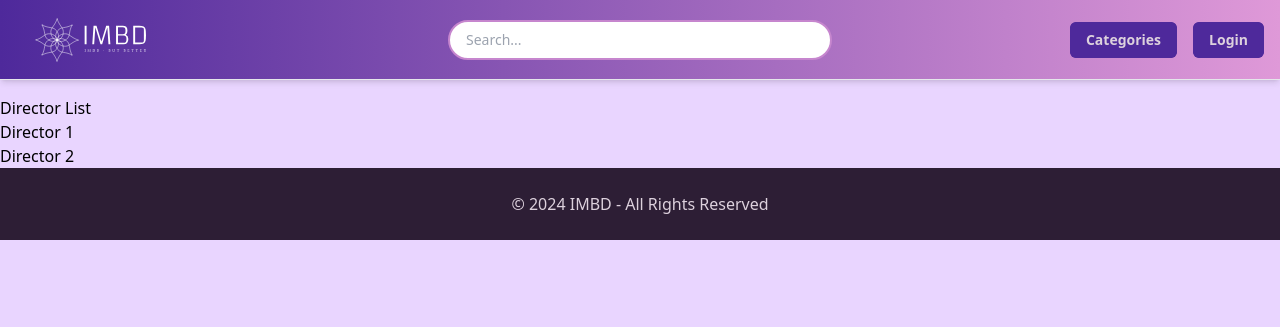
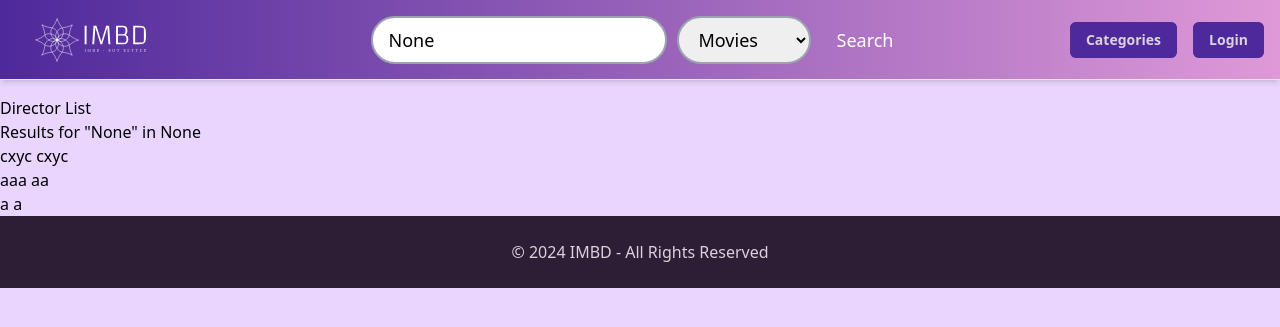
Before and after one commit to cyros1/StudiProjekt_IMDB_WebApp, a Django app: page /directors/ in a window 1280 px wide. Shown: the top 327 px of the page. Run offline with Django 5.2, Linux system fonts and the light colour scheme; data comes from the database, SQL or seed files in the repository; both versions use the stored data as it was after the commit; parts of the project's set-up code (start-up, migrations or seed data) failed here and were passed over.

Commit message:
Suchfunktion implementiert, Design kann noch geändert werden

```diff
--- a/IMBD_app/forms.py
+++ b/IMBD_app/forms.py
@@ -30,7 +30,7 @@ class ActorForm(forms.ModelForm):
             }),
         }
 
-form = ActorForm()
+#form = ActorForm()
 actor = Actor.objects.filter(pk=1).first()
 # versucht obj abzurufen mit pk 1, wenn nicht gefunden, gibt "none" zurück
 
@@ -60,7 +60,7 @@ class DirectorForm(forms.ModelForm):
             }),
         }
 
-form = DirectorForm()
+#form = DirectorForm()
 director = Director.objects.filter(pk=1).first()
 # versucht obj abzurufen mit pk 1, wenn nicht gefunden, gibt "none" zurück
 
@@ -99,5 +99,5 @@ class MovieForm(forms.ModelForm):
         }
 
 # Example usage of the form and movie instance
-form = MovieForm()
+#form = MovieForm()
 movie = Movie.objects.filter(pk=1).first()
--- a/IMBD_app/models.py
+++ b/IMBD_app/models.py
@@ -37,7 +37,7 @@ class Movie(models.Model):
     ]
 
     title = models.CharField(max_length=255)
-    date = models.DateField()
+    date = models.IntegerField()  # Nur Jahr
     genre = models.CharField(max_length=20, choices=GENRE_CHOICES)
     # genre = models.CharField(max_length=100)
     description = models.TextField()
@@ -52,7 +52,7 @@ class Movie(models.Model):
         return self.title
 
 # Rating maybe erst auf Filmseite anzeigen lassen, Kommentarspalte
-# Durchschnittsrating weiter oben anzeigen lassen
+# Durchschnittsrating weiter oben auf film_details anzeigen lassen
 class Rating(models.Model):
     movie = models.ForeignKey(Movie, on_delete=models.DO_NOTHING, default=1)
         # gehört zum jeweiligen Film dazu, wenn rating gelöscht wird, bleibt Movie am leben
--- a/IMBD_app/templates/base.html
+++ b/IMBD_app/templates/base.html
@@ -32,11 +32,47 @@
 
         <!-- Search Bar Section -->
         <div class="top-bar-search justify-self-center" id="top-bar-search">
+
+            {% comment %}
+            alte search bar
             <form method="get" action="{% url 'IMBD_app:movie_list' %}">
                 <input type="text" name='q'
                 placeholder="Search..."
                 class="px-4 py-2 text-sm rounded-full border-2 border-search-bar-pink focus:outline-none focus:border-search-bar-purple w-96 max-w-lg">
+            </form> {% endcomment %}
+
+            <form id="searchForm" method="get" action="{% url 'IMBD_app:movie_list' %}" style="display: flex; gap: 10px;">
+                <input type="text" name="q" placeholder="Search..." value="{{ query }}" class="px-4 py-2 text-lg rounded-full border-2 border-gray-400 focus:outline-none focus:ring-2 focus:ring-blue-500">
+
+                <select id="categorySelect" name="category" class="px-4 py-2 text-lg rounded-full border-2 border-gray-400 focus:outline-none focus:ring-2 focus:ring-blue-500">
+                    <option value="movie" {% if category == "movie" %}selected{% endif %}>Movies</option>
+                    <option value="actor" {% if category == "actor" %}selected{% endif %}>Actors</option>
+                    <option value="director" {% if category == "director" %}selected{% endif %}>Directors</option>
+                    <option value="genre" {% if category == "genre" %}selected{% endif %}>Genre</option>
+                </select>
+
+                <button type="submit" class="px-4 py-2 text-lg bg-blue-500 text-white rounded-full hover:bg-blue-600">Search</button>
             </form>
+
+            <script>
+                // URLs für die verschiedenen Kategorien definieren
+                const urls = {
+                    movie: "{% url 'IMBD_app:movie_list' %}",
+                    actor: "{% url 'IMBD_app:actor_list' %}",
+                    director: "{% url 'IMBD_app:director_list' %}"
+                };
+
+                // HTML-Elemente referenzieren
+                const form = document.getElementById('searchForm');
+                const categorySelect = document.getElementById('categorySelect');
+
+                // Ändere die action des Formulars, wenn die Kategorie gewechselt wird
+                categorySelect.addEventListener('change', (event) => {
+                    const selectedCategory = event.target.value;
+                    form.action = urls[selectedCategory] || urls['movie']; // Standard ist "movie_list"
+                });
+            </script>
+
         </div>
 
         <!-- Menu and Sign Up Buttons Section -->
--- a/IMBD_app/templates/create.html
+++ b/IMBD_app/templates/create.html
@@ -23,6 +23,7 @@
         <div id="actorForm" class="entityForm hidden">
             <form method="POST" enctype="multipart/form-data" class="space-y-4">
                 {% csrf_token %}
+                <input type="hidden" name="form_type" value="actor"> <!-- Verstecktes Feld -->
                 {% for field in actor_form %}
                     <div>
                         <label for="{{ field.id_for_label }}" class="block">{{ field.label }}:</label>
@@ -40,6 +41,7 @@
         <div id="directorForm" class="entityForm hidden">
             <form method="POST" enctype="multipart/form-data" class="space-y-4">
                 {% csrf_token %}
+                <input type="hidden" name="form_type" value="director"> <!-- Verstecktes Feld -->
                 {% for field in director_form %}
                     <div>
                         <label for="{{ field.id_for_label }}" class="block">{{ field.label }}:</label>
@@ -57,6 +59,7 @@
         <div id="movieForm" class="entityForm hidden">
             <form method="POST" enctype="multipart/form-data" class="space-y-4">
                 {% csrf_token %}
+                <input type="hidden" name="form_type" value="movie"> <!-- Verstecktes Feld -->
                 {% for field in movie_form %}
                     <div>
                         <label for="{{ field.id_for_label }}" class="block">{{ field.label }}:</label>
--- a/IMBD_app/templates/directors/director_list.html
+++ b/IMBD_app/templates/directors/director_list.html
@@ -1,7 +1,5 @@
 {% extends 'base.html' %}
-
-
-        {% load static %}
+{% load static %}
     {% block main %}
     <br>
     <br>
@@ -9,8 +7,9 @@
     <br>
 
         <h1>Director List</h1>
-        <ul>
-        {% for director in directors %}
+              {% comment %} alter code
+                <ul>
+                {% for director in directors %}
                 <li>
                 <a href="{% url 'IMBD_app:director_details' pk=director.id %}">{{ director.name }}</a>
                 </li>
@@ -18,5 +17,17 @@
         </ul>
         {% if not directors %}
         <p>No directors found.</p>
+        {% endif %} {% endcomment %}
+
+        {% if directors.exists %}
+            <h2>Results for "{{ query }}" in {{ category|title }}</h2>
+                {% for director in directors %}
+                    <div>
+                        <h3><a href="{% url 'IMBD_app:director_details' pk=director.id %}">{{ director }}</a></h3>
+                    </div>
+                {% endfor %}
+        {% else %}
+            <p>No results found.</p>
         {% endif %}
-    {% endblock main %}
+
+{% endblock main %}
--- a/IMBD_app/views.py
+++ b/IMBD_app/views.py
@@ -1,4 +1,5 @@
 from django.shortcuts import render
+from django.db.models import Q
 from .models import Movie, Actor, Director
 from .forms import ActorForm, DirectorForm, MovieForm
 
@@ -20,13 +21,37 @@ def get_movies():
 
 # List of all movies (using mock data)
 def movie_list(request):
-    movies = get_movies()
-    query = request.GET.get('q')
+    query = request.GET.get('q')  # Suchbegriff aus dem Query-String
+    category = request.GET.get('category')  # Kategorie aus dem Dropdown-Menü
+
+    movies = Movie.objects.none()  # Leere QuerySets, falls nichts ausgewählt
+    actors = Actor.objects.none()
+    directors = Director.objects.none()
 
     if query:
-        movies = [movie for movie in movies if query.lower() in movie['title'].lower()]
+        if category == "movie":
+            movies = Movie.objects.filter(
+                Q(title__icontains=query) | Q(genre__icontains=query)
+            )
+        elif category == "actor":
+            actors = Actor.objects.filter(
+                Q(name__icontains=query) | Q(surname__icontains=query)
+            )
+        elif category == "director":
+            directors = Director.objects.filter(
+                Q(name__icontains=query) | Q(surname__icontains=query)
+            )
+        elif category == "genre":
+            movies = Movie.objects.filter(genre__icontains=query)
 
-    return render(request, "movies/movie_list.html", {'movies': movies})
+    context = {
+        'movies': movies,
+        'actors': actors,
+        'directors': directors,
+        'query': query,
+        'category': category,
+    }
+    return render(request, 'movies/movie_list.html', context)
 
 
 # List of movies for landing page (using mock data)
@@ -44,11 +69,30 @@ def movie_details(request, pk):
 
 # List of all actors (mock data)
 def actor_list(request):
-    actors = [
-        {'id': 1, 'name': 'Actor 1', 'biography': 'Biography of actor 1'},
-        {'id': 2, 'name': 'Actor 2', 'biography': 'Biography of actor 2'}
-    ]
-    return render(request, "actors/actor_list.html", {'actors': actors})
+    query = request.GET.get('q')  # Suchbegriff aus dem Query-String
+    category = request.GET.get('category')  # Kategorie aus dem Dropdown-Menü
+
+    actors = Actor.objects.all()  # Alle Schauspieler aus der Datenbank abrufen
+
+    if query:
+        if category == "actor":
+            actors = actors.filter(
+                Q(name__icontains=query) | Q(surname__icontains=query)
+            )
+        elif category == "director":
+            directors = Director.objects.filter(
+                Q(name__icontains=query) | Q(surname__icontains=query)
+            )
+        elif category == "genre":
+            movies = Movie.objects.filter(genre__icontains=query)
+
+    context = {
+        'actors': actors,
+        'query': query,
+        'category': category,
+    }
+
+    return render(request, "actors/actor_list.html", context)
 
 # Details of a specific actor (mock data)
 def actor_details(request, pk):
@@ -57,11 +101,30 @@ def actor_details(request, pk):
 
 # List of all directors (mock data)
 def director_list(request):
-    directors = [
-        {'id': 1, 'name': 'Director 1', 'biography': 'Biography of director 1'},
-        {'id': 2, 'name': 'Director 2', 'biography': 'Biography of director 2'}
-    ]
-    return render(request, "directors/director_list.html", {'directors': directors})
+    query = request.GET.get('q')  # Suchbegriff aus dem Query-String
+    category = request.GET.get('category')  # Kategorie aus dem Dropdown-Menü
+
+    directors = Director.objects.all()  # Alle Directors aus der Datenbank abrufen
+
+    if query:
+        if category == "actor":
+            actors = actors.filter(
+                Q(name__icontains=query) | Q(surname__icontains=query)
+            )
+        elif category == "director":
+            directors = Director.objects.filter(
+                Q(name__icontains=query) | Q(surname__icontains=query)
+            )
+        elif category == "genre":
+            movies = Movie.objects.filter(genre__icontains=query)
+
+    context = {
+        'directors': directors,
+        'query': query,
+        'category': category,
+    }
+
+    return render(request, "directors/director_list.html", context)
 
 # Details of a specific director (mock data)
 def director_details(request, pk):
@@ -78,36 +141,39 @@ def signup(request):
 
 
 def create(request):
-    # Standardformulare initialisieren
     actor_form = ActorForm()
     director_form = DirectorForm()
     movie_form = MovieForm()
 
     if request.method == 'POST':
-        # Formulartyp aus den POST-Daten lesen, s. create.html
+        # Formulartyp aus den POST-Daten lesen
         form_type = request.POST.get('form_type')
+        print(f"Form type received: {form_type}")  # Debugging-Ausgabe
 
         if form_type == 'actor':
             actor_form = ActorForm(request.POST, request.FILES)
             if actor_form.is_valid():
                 actor_form.save()
+                print("Actor created successfully!")  # Debugging-Ausgabe
                 return render(request, 'success.html')  # Erfolgsseite
             else:
-                print("ERROR: Actor couldnt be created")
+                print("ERROR: Actor couldn't be created")
         elif form_type == 'director':
             director_form = DirectorForm(request.POST, request.FILES)
             if director_form.is_valid():
                 director_form.save()
+                print("Director created successfully!")  # Debugging-Ausgabe
                 return render(request, 'success.html')  # Erfolgsseite
             else:
-                print("ERROR: Director couldnt be created")
+                print("ERROR: Director couldn't be created")
         elif form_type == 'movie':
             movie_form = MovieForm(request.POST, request.FILES)
             if movie_form.is_valid():
                 movie_form.save()
+                print("Movie created successfully!")  # Debugging-Ausgabe
                 return render(request, 'success.html')  # Erfolgsseite
             else:
-                print("ERROR: Movie couldnt be created")
+                print("ERROR: Movie couldn't be created")
 
     return render(request, 'create.html', {
         'actor_form': actor_form,
```
Also changed, not shown: IMBD_app/templates/404.html (+12 -0 lines), IMBD_app/templates/actors/actor_list.html (+14 -5 lines), IMBD_app/templates/home.html (+15 -0 lines), IMBD_app/templates/movies/movie_list.html (+17 -2 lines), IMBD_app/migrations/0010_alter_movie_date.py (added), db.sqlite3, media/actors/danny_F1UP6RB.png (added), media/actors/danny_VmyZ5P4.png (added), media/actors/danny_YgFU96Z.png (added), media/directors/danny_X257DOb.png (added), media/directors/danny_vce5rNe.png (added), media/movies/danny_cHTTSmB.png (added), media/movies/danny_esmM2dV.png (added), media/movies/error.png (added).
